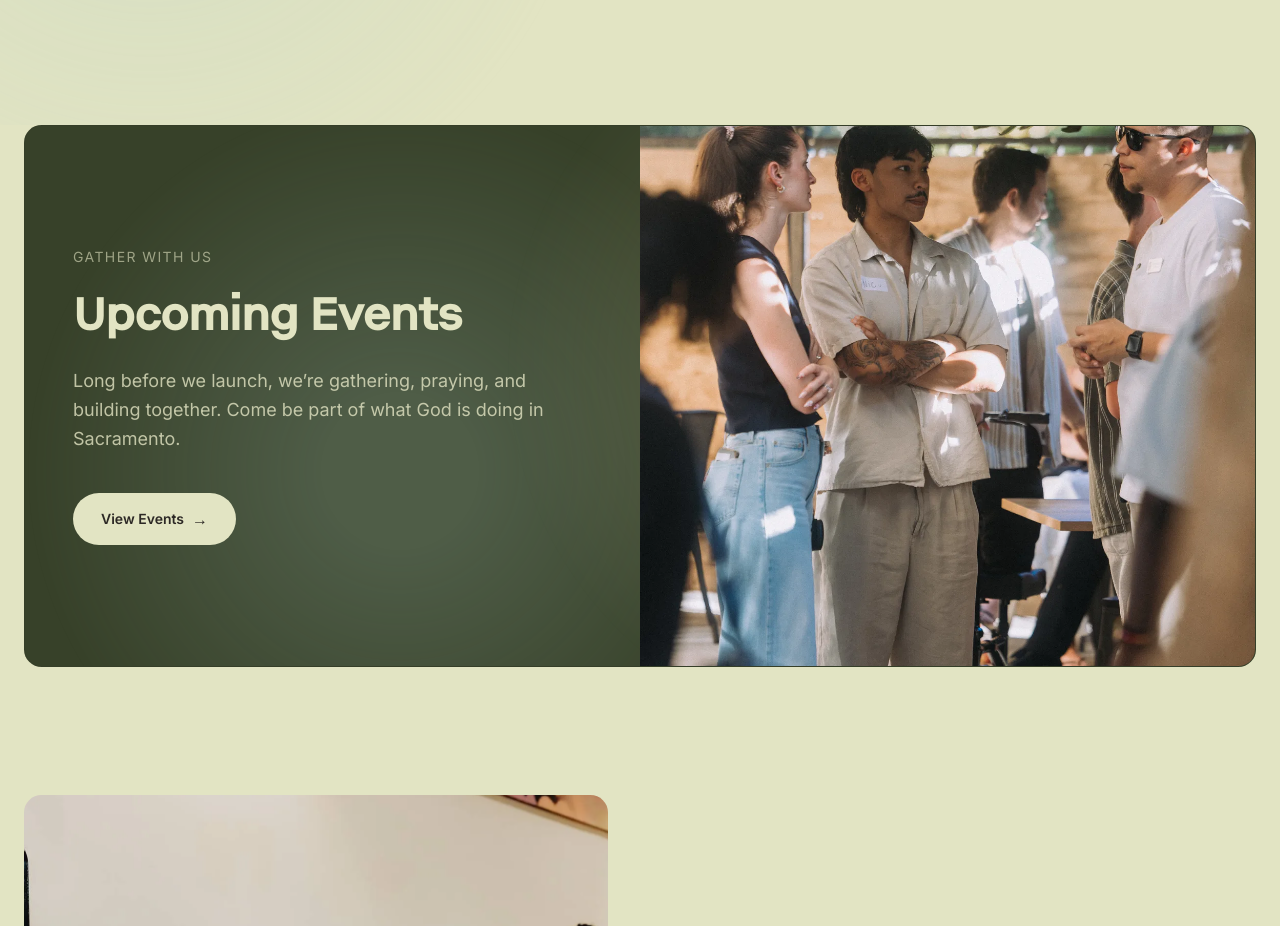
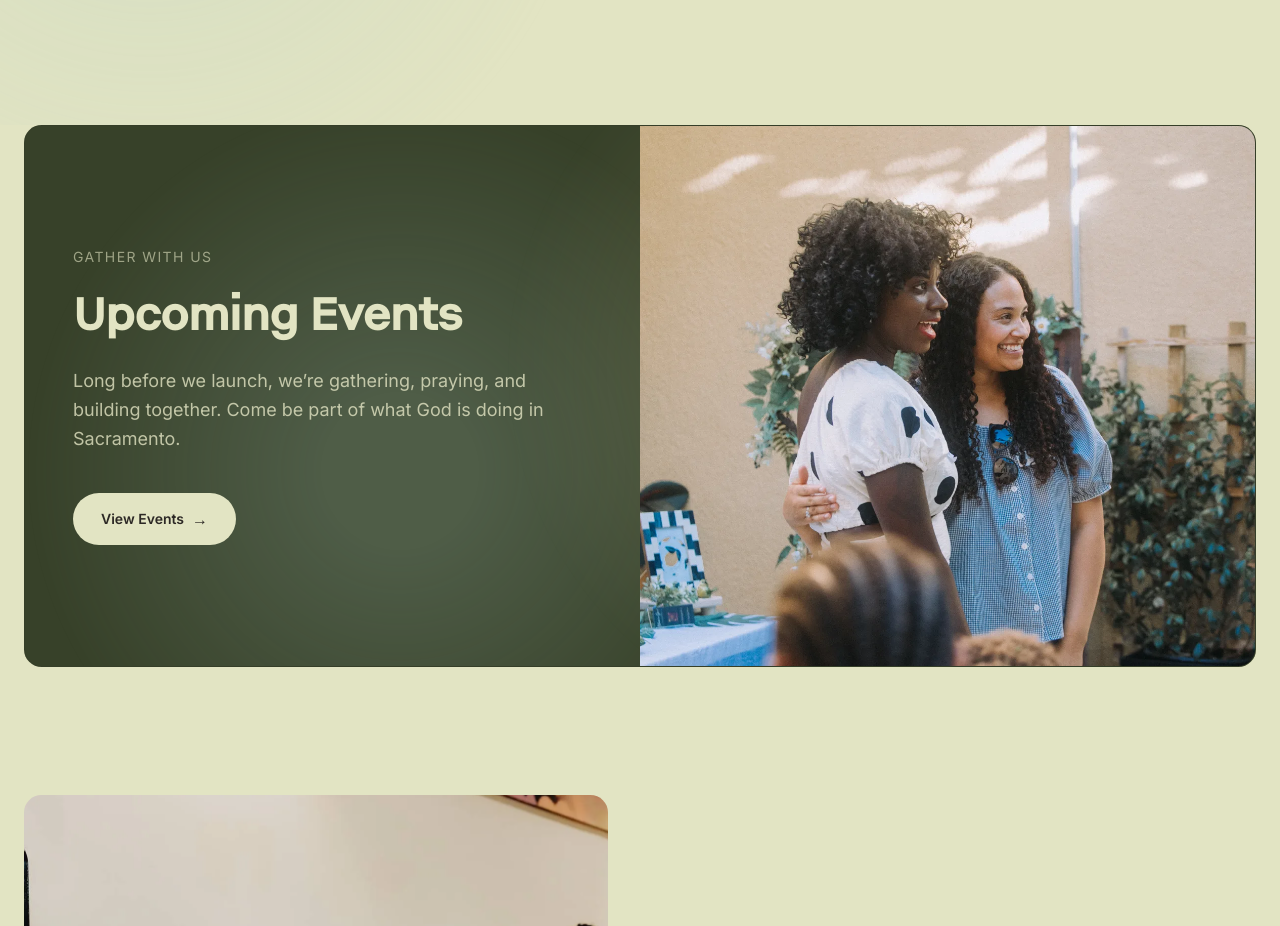
Before and after one commit to Sacramento-Tabernacle/www, a Next.js app: page / in a window 1280 px wide. Shown: the part 1720-2646 px from the top of the page. Built offline with nearby package versions, Linux system fonts and the light colour scheme.

Commit message:
Give the Events section a distinct community photo

```diff
--- a/src/components/sections/Events.tsx
+++ b/src/components/sections/Events.tsx
@@ -32,11 +32,11 @@ export default function Events() {
 
           <div className="relative row-start-1 md:col-start-2 aspect-[4/3] md:aspect-auto md:min-h-[540px]">
             <Image
-              src="/photos/community-gathering.webp"
-              alt="People getting to know each other at a Sacramento Tabernacle outdoor gathering"
+              src="/photos/community-event-friendship.webp"
+              alt="Two women smiling together at a Sacramento Tabernacle outdoor community event"
               fill
               sizes="(max-width: 768px) calc(100vw - 48px), (max-width: 1280px) 50vw, 616px"
-              className="object-cover object-[center_30%] md:object-center"
+              className="object-cover object-center"
             />
           </div>
         </div>
```
Also changed, not shown: public/photos/community-event-friendship.webp (added).
